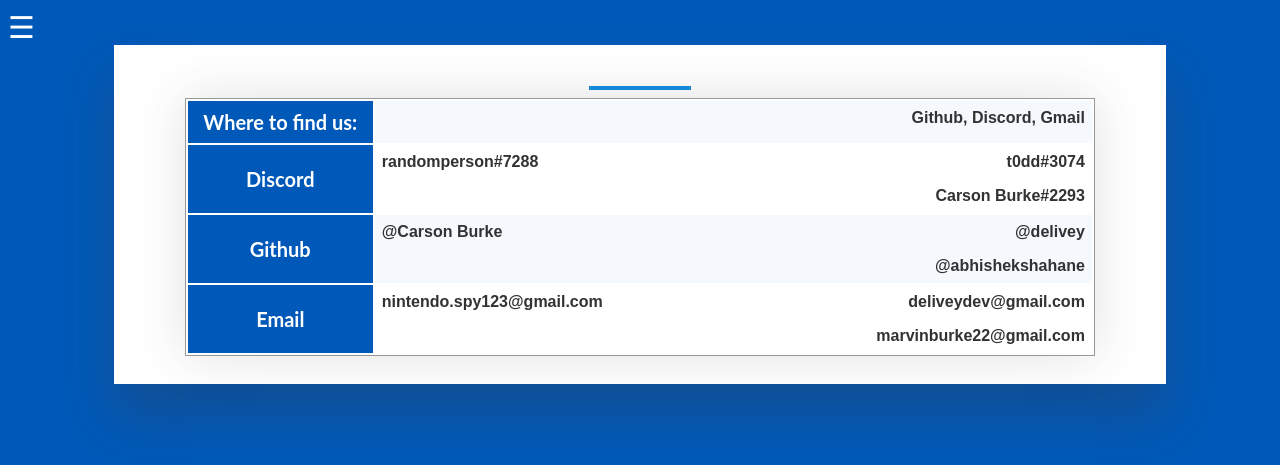
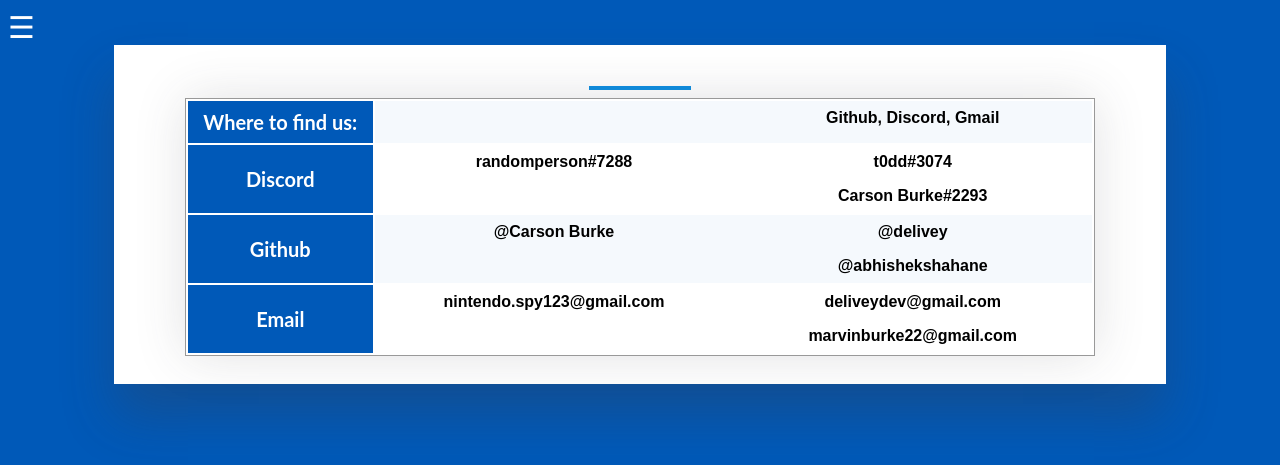
Before and after one commit to delivey/schoolvid19, a Flask app: page /contact in a window 1280 px wide. Shown: the top 465 px of the page. Run offline with Flask 2, Linux system fonts and the light colour scheme.

Commit message:
made the text color black

```diff
--- a/static/style.css
+++ b/static/style.css
@@ -266,7 +266,6 @@ button:hover {
     float: left;
     display: table;
     font-weight: 550;
-    color: rgba(50, 50, 50);
     font-family: 'Ubuntu', sans-serif;
 }
 
@@ -274,3 +273,24 @@ button:hover {
     float: right;
     text-align: right;
 }
+#vertical tbody, #vertical thead
+{
+    display: inline-block;
+}
+#d
+{
+    background-color: #0059b8;
+}
+.center
+{
+    margin-left: auto;
+    margin-right: auto;
+}
+.A
+{
+    color: black;
+}
+#Z
+{
+    text-align: center;
+}
```
